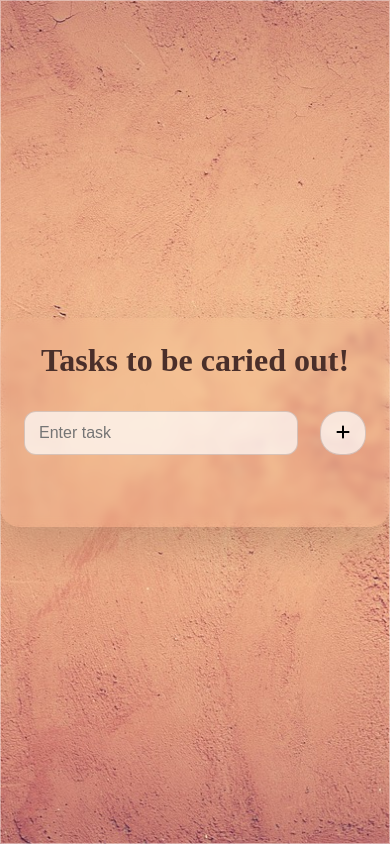
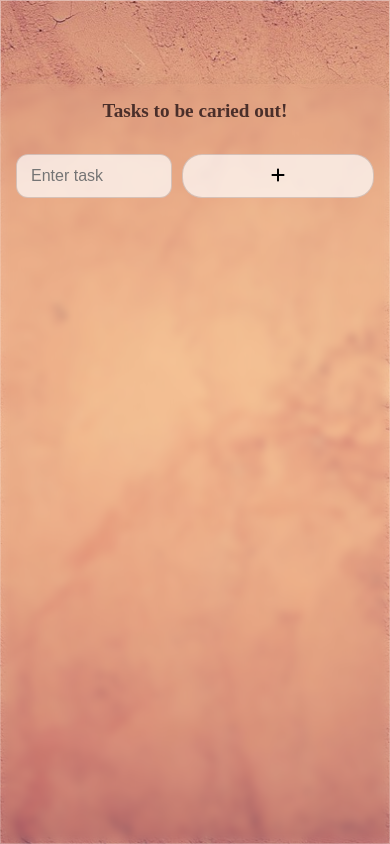
Before and after one commit to SIRBOLU/todo_app, a React (Create React App) app: page /todos in a window 390 px wide. Built offline with nearby package versions, Linux system fonts and the light colour scheme.

Commit message:
responsiveness

```diff
--- a/src/components/todoWrapper.css
+++ b/src/components/todoWrapper.css
@@ -210,3 +210,33 @@ h1 {
   transform: translateY(-2px);
   box-shadow: 0 10px 25px rgba(0, 0, 0, 0.15);
 }
+@media (max-width: 480px) {
+  .todoWrapper {
+    align-items: flex-end;
+    padding: 0;
+  }
+
+  .todocover {
+    width: 100%;
+    height: 90vh;
+    border-radius: 20px 20px 0 0;
+    padding: 16px;
+  }
+
+  h1 {
+    font-size: 1.2rem;
+    text-align: center;
+  }
+
+  .TodoForm {
+    flex-direction: column;
+  }
+
+  .todo-btn {
+    width: 100%;
+  }
+
+  .icon svg {
+    font-size: 1.1rem;
+  }
+}
```
